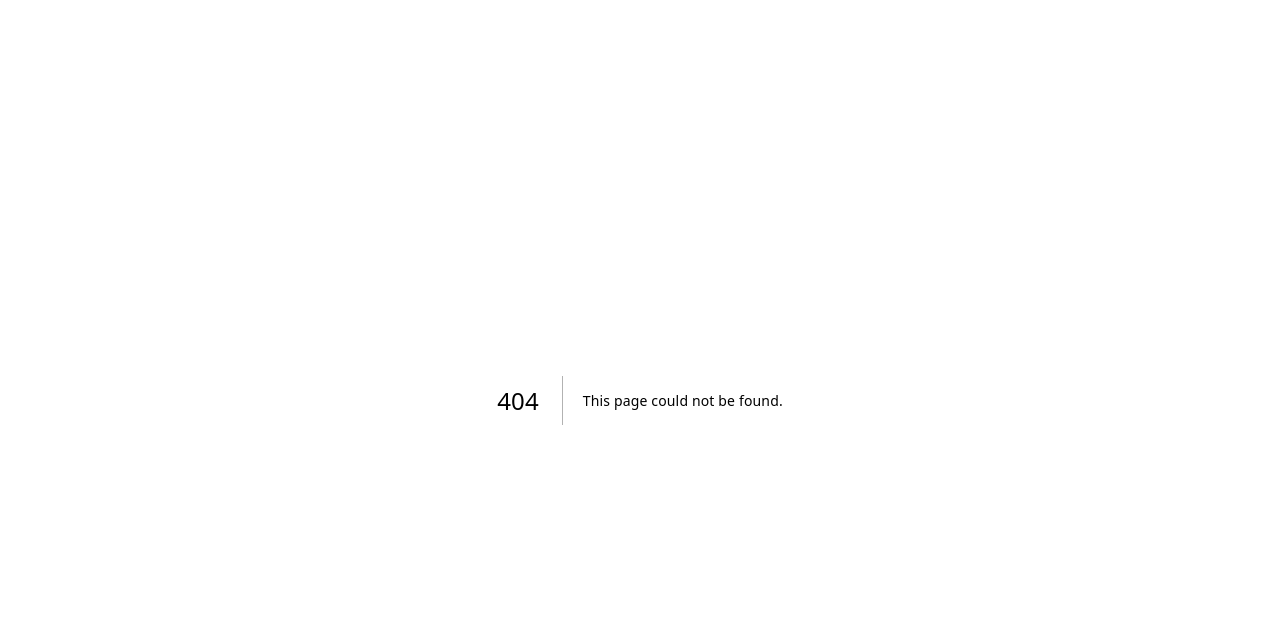
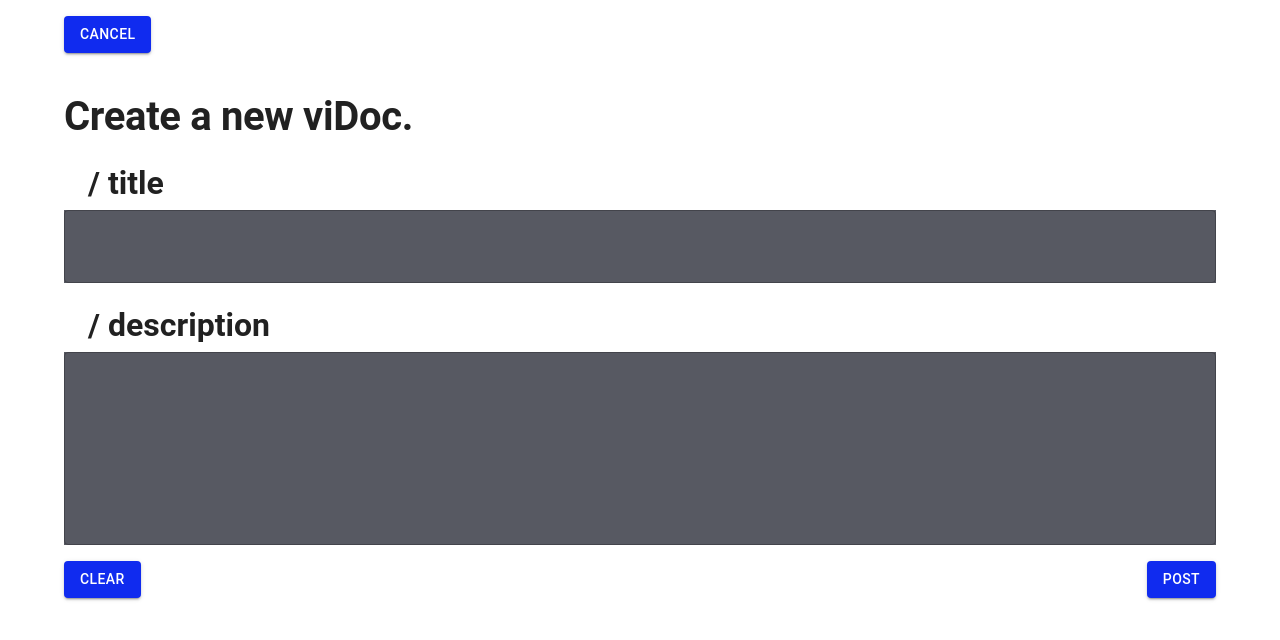
Before and after one commit to nndpznn/viDoc, a Next.js app: page /createPage in a window 1280 px wide. Before the commit this address had no page. Shown: the top 640 px of the page. Built offline with nearby package versions, Linux system fonts and the light colour scheme.

Commit message:
successfully implemented the create project screen and it successfully posts the input data to supabase.

```diff
--- /dev/null
+++ b/src/app/createPage/layout.tsx
@@ -0,0 +1,14 @@
+export default function CreatePageLayout({
+  children, // will be a page or nested layout
+}: {
+  children: React.ReactNode
+}) {
+  return (
+    <section>
+      {/* Include shared UI here e.g. a header or sidebar */}
+      <nav></nav>
+
+      {children}
+    </section>
+  )
+}
--- /dev/null
+++ b/src/app/createPage/page.tsx
@@ -0,0 +1,172 @@
+'use client'
+
+import {
+  Button,
+  Container,
+  Stack,
+  TextField,
+  ThemeProvider,
+  Typography,
+  Dialog,
+  DialogTitle,
+  DialogActions,
+  DialogContent,
+  DialogContentText,
+} from '@mui/material'
+
+import { useSupabaseUserMetadata } from '@/hooks/useSupabaseUserMetadata'
+import { useRouter } from 'next/navigation'
+
+import theme from '../theme/allTheme'
+import { useState } from 'react'
+import { supabase } from '@/clients/supabaseClient'
+
+export default function CreatePage() {
+  const router = useRouter()
+
+  const [title, setTitle] = useState('')
+  const [description, setDescription] = useState('')
+  const [formError, setFormError] = useState('')
+
+  const { avatarUrl, fullName, loading: metadataLoading } = useSupabaseUserMetadata()
+
+  const handleCancel = () => {
+    router.push('/dashboard')
+  }
+
+  const handleSubmit = async (e: any) => {
+    e.preventDefault()
+
+    if (!title || !description) {
+      setFormError('Please fill out all fields before submitting.')
+      setOpen(true)
+      return
+    }
+
+    const {
+      data: { session },
+      error: sessionError,
+    } = await supabase.auth.getSession()
+
+    if (sessionError || !session) {
+      setFormError('User is not authenticated.')
+      return
+    }
+
+    const userID = session.user.id
+
+    const { data, error } = await supabase
+      .from('projects')
+      .insert([
+        {
+          title: title,
+          description: description,
+          user_id: userID,
+        },
+      ])
+      .select()
+
+    if (error) {
+      console.log(error)
+      setFormError('Please fill in all fields before submitting.')
+    }
+
+    if (data) {
+      console.log(data)
+      console.log('form data submitted successfully!', title, description)
+      setFormError('')
+      router.push('/dashboard')
+    }
+  }
+
+  const [open, setOpen] = useState(false)
+
+  const handleClose = () => {
+    setOpen(false)
+  }
+
+  return (
+    <Container>
+      <ThemeProvider theme={theme}>
+        <Button variant="contained" size="medium" color="primary" sx={{ mt: 2 }} onClick={handleCancel}>
+          Cancel
+        </Button>
+
+        <Typography variant="h2" sx={{ mt: 5 }}>
+          Create a new viDoc.
+        </Typography>
+
+        <form onSubmit={handleSubmit}>
+          <Typography variant="h3" sx={{ ml: 3, mt: 3 }}>
+            / title
+          </Typography>
+          <TextField
+            value={title}
+            onChange={e => setTitle(e.target.value)}
+            size="medium"
+            variant="outlined"
+            fullWidth={true}
+            sx={{ mt: 1, backgroundColor: '#575962' }}
+            InputProps={{
+              style: {
+                fontSize: '1.75rem',
+                color: '#ffffff',
+                fontWeight: 600,
+              },
+            }}
+          ></TextField>
+
+          <Typography variant="h3" sx={{ ml: 3, mt: 3 }}>
+            / description
+          </Typography>
+          <TextField
+            value={description}
+            onChange={e => setDescription(e.target.value)}
+            multiline
+            rows={4}
+            size="medium"
+            variant="outlined"
+            fullWidth={true}
+            sx={{ mt: 1, backgroundColor: '#575962' }}
+            InputProps={{
+              style: {
+                fontSize: '1.75rem',
+                color: '#ffffff',
+                fontWeight: 600,
+              },
+            }}
+          ></TextField>
+
+          {/* {formError && (
+            <Typography variant="h5" sx={{ ml: 8, mr: 8, mt: 15, textAlign: 'center', fontWeight: 'bold' }}>
+              {formError}
+            </Typography>
+          )} */}
+        </form>
+
+        <Stack direction="row" justifyContent="space-between">
+          <Button variant="contained" size="medium" color="primary" sx={{ mt: 2 }}>
+            Clear
+          </Button>
+          <Button variant="contained" size="medium" color="primary" onClick={handleSubmit} sx={{ mt: 2 }}>
+            Post
+          </Button>
+        </Stack>
+
+        <Dialog open={open} onClose={handleClose}>
+          <DialogTitle id="alert-dialog-title">{'Submitting error.'}</DialogTitle>
+          <DialogContent>
+            <DialogContentText id="alert-dialog-description">
+              Please fill out all fields before submitting.
+            </DialogContentText>
+          </DialogContent>
+          <DialogActions>
+            <Button variant="contained" onClick={handleClose}>
+              Ok
+            </Button>
+          </DialogActions>
+        </Dialog>
+      </ThemeProvider>
+    </Container>
+  )
+}
--- a/src/app/dashboard/page.tsx
+++ b/src/app/dashboard/page.tsx
@@ -1,11 +1,12 @@
 'use client'
 
+import { useEffect, useState } from 'react'
 import Link from 'next/link'
 import { useRouter } from 'next/navigation'
 import Image from 'next/legacy/image'
 
 import { Avatar, CircularProgress, IconButton, Button, Container, Grid, Card, Typography, Stack } from '@mui/material'
-import { createTheme, ThemeProvider } from '@mui/material/styles'
+import { ThemeProvider } from '@mui/material/styles'
 
 import { supabase } from '@/clients/supabaseClient'
 import { useSupabaseUserMetadata } from '@/hooks/useSupabaseUserMetadata'
@@ -13,32 +14,8 @@ import { useSupabaseUserMetadata } from '@/hooks/useSupabaseUserMetadata'
 import VideoCard from '../uicomponents/videoCard'
 import Project from '../models/project'
 import LogoutButton from '../uicomponents/logoutButton'
-import { useEffect, useState } from 'react'
 
-const theme = createTheme({
-  palette: {
-    primary: {
-      main: '#102BEF',
-    },
-    secondary: {
-      main: '#575962',
-    },
-  },
-  typography: {
-    h1: {
-      fontSize: '3rem',
-      fontWeight: 600,
-    },
-    h2: {
-      fontSize: '1.75rem',
-      fontWeight: 600,
-    },
-    h3: {
-      fontSize: '1.5rem',
-      fontWeight: 600,
-    },
-  },
-})
+import theme from '../theme/allTheme'
 
 // EXAMPLE PROJECTS
 const project1 = new Project('Korea Vlog #1', 'The first of many Study Abroad vlogs!', 1234567)
@@ -56,9 +33,13 @@ export default function Dashboard() {
     metadataLoading,
   })
 
-  const handleClick = async () => {
+  const handleLogout = async () => {
     router.push('/')
     await supabase.auth.signOut()
+  }
+
+  const handleCreateNew = () => {
+    router.push('/createPage')
   }
 
   const [fetchError, setFetchError] = useState<any>(null)
@@ -85,11 +66,7 @@ export default function Dashboard() {
   return (
     <Container>
       <ThemeProvider theme={theme}>
-        {/* <Button variant="contained" onClick={handleClick} sx={{ ml: 1, mt: 2 }}>
-          Log Out
-        </Button> */}
-
-        <LogoutButton logoutFunction={handleClick} />
+        <LogoutButton logoutFunction={handleLogout} />
 
         <Stack alignItems="center" justifyContent="center" direction="row" gap={1} sx={{ mt: 2 }}>
           <IconButton size="small" aria-label="menu" sx={{}}>
@@ -106,22 +83,18 @@ export default function Dashboard() {
         <br></br>
 
         <Stack alignItems="center" direction="row" justifyContent="space-between" gap={14}>
-          <Grid>
-            <Typography variant="h5" sx={{ fontWeight: 'bold' }}>
-              Your Projects
-            </Typography>
-          </Grid>
+          <Typography variant="h5" sx={{ fontWeight: 'bold' }}>
+            Your Projects
+          </Typography>
 
-          <Grid item xs={'auto'}>
-            <Button variant="contained" size="medium" color="primary">
-              Create New
-            </Button>
-          </Grid>
+          <Button variant="contained" size="medium" color="primary" onClick={handleCreateNew}>
+            Create New
+          </Button>
         </Stack>
 
         <br></br>
 
-        <Grid container spacing={2} sx={{}} alignItems="center" justifyContent="center">
+        <Grid container spacing={0} columns={{ xs: 4, sm: 8, md: 12 }} alignItems="center" justifyContent="center">
           {fetchError && (
             <Typography variant="h5" sx={{ ml: 8, mr: 8, mt: 15, textAlign: 'center', fontWeight: 'bold' }}>
               {fetchError}
@@ -129,11 +102,13 @@ export default function Dashboard() {
           )}
 
           {projects && (
-            <div className="projectList">
+            <>
               {projects.map((project: Project) => (
-                <VideoCard key={project.id} project={project}></VideoCard>
+                <Grid key={project.id} item xs={12} sm={6} md={4} lg={3}>
+                  <VideoCard project={project}></VideoCard>
+                </Grid>
               ))}
-            </div>
+            </>
           )}
 
           {/* <Grid item xs={12} sm={4}>
--- a/src/app/page.tsx
+++ b/src/app/page.tsx
@@ -123,6 +123,7 @@ export default function Home() {
           useOneTap={false}
           size="large"
           type="standard"
+          // style={{ width: '300px', height: '50px' }}
           onSuccess={async (credentialResponse: CredentialResponse) => {
             setLoading(true)
             console.info('CREDENTIAL RESPONSE JWT TOKEN: ', JSON.stringify(credentialResponse, null, 2))
--- /dev/null
+++ b/src/app/theme/allTheme.ts
@@ -0,0 +1,28 @@
+import { createTheme } from '@mui/material'
+
+const theme = createTheme({
+  palette: {
+    primary: {
+      main: '#102BEF',
+    },
+    secondary: {
+      main: '#575962',
+    },
+  },
+  typography: {
+    h1: {
+      fontSize: '3rem',
+      fontWeight: 600,
+    },
+    h2: {
+      fontSize: '2.5rem',
+      fontWeight: 600,
+    },
+    h3: {
+      fontSize: '2rem',
+      fontWeight: 600,
+    },
+  },
+})
+
+export default theme
--- a/src/app/uicomponents/logoutButton.tsx
+++ b/src/app/uicomponents/logoutButton.tsx
@@ -19,7 +19,7 @@ export default function LogoutButton({ logoutFunction }: { logoutFunction: Funct
 
   return (
     <>
-      <Button variant="contained" onClick={handleOpen} sx={{ ml: 1, mt: 2 }}>
+      <Button variant="contained" onClick={handleOpen} sx={{ mt: 2 }}>
         Log Out
       </Button>
       <Dialog open={open} onClose={handleClose}>
--- a/src/app/uicomponents/videoCard.tsx
+++ b/src/app/uicomponents/videoCard.tsx
@@ -7,9 +7,9 @@ const defaultCard = new Project('Hello ViDoc!', 'Default project description.',
 export default function VideoCard({ project }: { project: Project }) {
   return (
     <>
-      <Card sx={{ bgcolor: '#575962', maxWidth: 400, minHeight: 320, ':hover': { boxShadow: 10 } }}>
+      <Card sx={{ ml: 2, mr: 2, mb: 2, bgcolor: '#575962', width: 350, minHeight: 330, ':hover': { boxShadow: 10 } }}>
         <CardMedia
-          sx={{ height: 200, width: 400, padding: '1em 1em 0 1em', objectFit: 'contain' }}
+          sx={{ height: 200, width: 350, padding: '1em 1em 0 1em', objectFit: 'contain' }}
           image={'/images/notfound.png'}
           title="not found image"
         />
```
Also changed, not shown: public/images/notfound.png.
